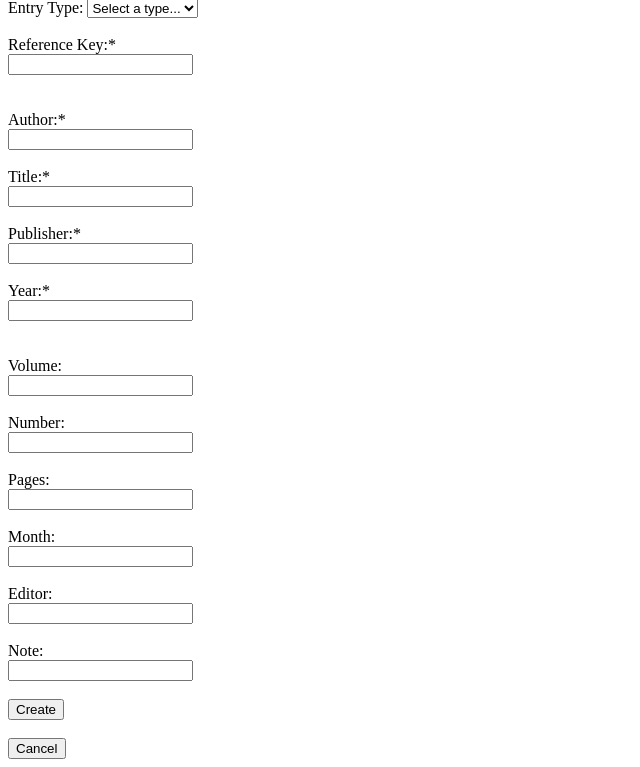
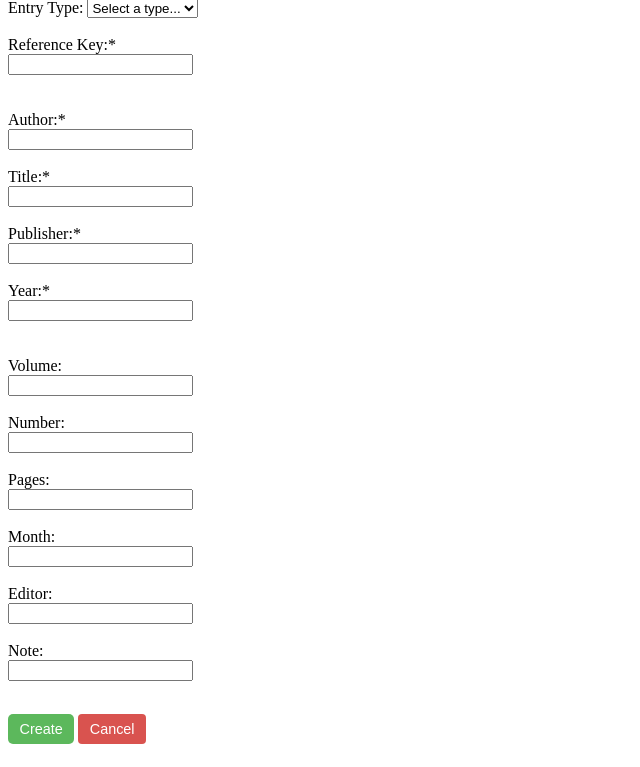
Before and after one commit to tkhnhy/BibTex-Miniprojekti, a Flask app: page /new_reference in a window 1280 px wide. Shown: the part 68-835 px from the top of the page, without its empty margins (0-640 px from the left). After the commit the page ends 812 px from the top, so only its background shows below. Run offline with Flask 3, Linux system fonts and the light colour scheme.

Commit message:
Style buttons on create page

```diff
--- a/src/static/style.css
+++ b/src/static/style.css
@@ -49,12 +49,11 @@
 .button-red {
   background-color: #d9534f;
   border: none;
-  padding: 0.3rem 0.7rem;
+  padding: 0.5em 0.8em;
   color: white;
   border-radius: 4px;
   cursor: pointer;
-  font-size: 0.9rem;
-  margin-right: 0.3rem;
+  font-size: 0.9em;
 }
 
 .button-red:hover {
@@ -64,13 +63,13 @@
 .button-green {
   background-color: #5cb85c;
   border: none;
-  padding: 0.5rem 1rem;
+  padding: 0.5em 0.8em;
   color: white;
   border-radius: 5px;
   cursor: pointer;
   text-decoration: none;
   display: inline-block;
-  font-size: 1rem;
+  font-size: 0.9em;
 }
 
 .button-green:hover {
@@ -80,11 +79,11 @@
 .toggle-details {
   background-color: #0275d8;
   border: none;
-  padding: 0.3rem 0.7rem;
+  padding: 0.5em 0.8em;
   color: white;
   border-radius: 4px;
   cursor: pointer;
-  font-size: 0.85rem;
+  font-size: 0.9em;
 }
 
 .toggle-details:hover {
--- a/src/templates/new_reference.html
+++ b/src/templates/new_reference.html
@@ -52,12 +52,14 @@ Create a new reference
     <input type="text" name="editor"><br><br>
     <label>Note:</label><br>
     <input type="text" name="note"><br><br>
-  <button type="submit">
+    <button type="submit" class="button-green">
         Create
     </button>
-</form>
-<br>
-<button type="reset" onclick="location.href='/'">
+    <button onclick="location.href='/'" class="button-red" style="margin-top: 15px;">
         Cancel
     </button>
+</form>
+
+
+
 {% endblock %}
```
Lines whose indentation alone changed are shown as unchanged.
